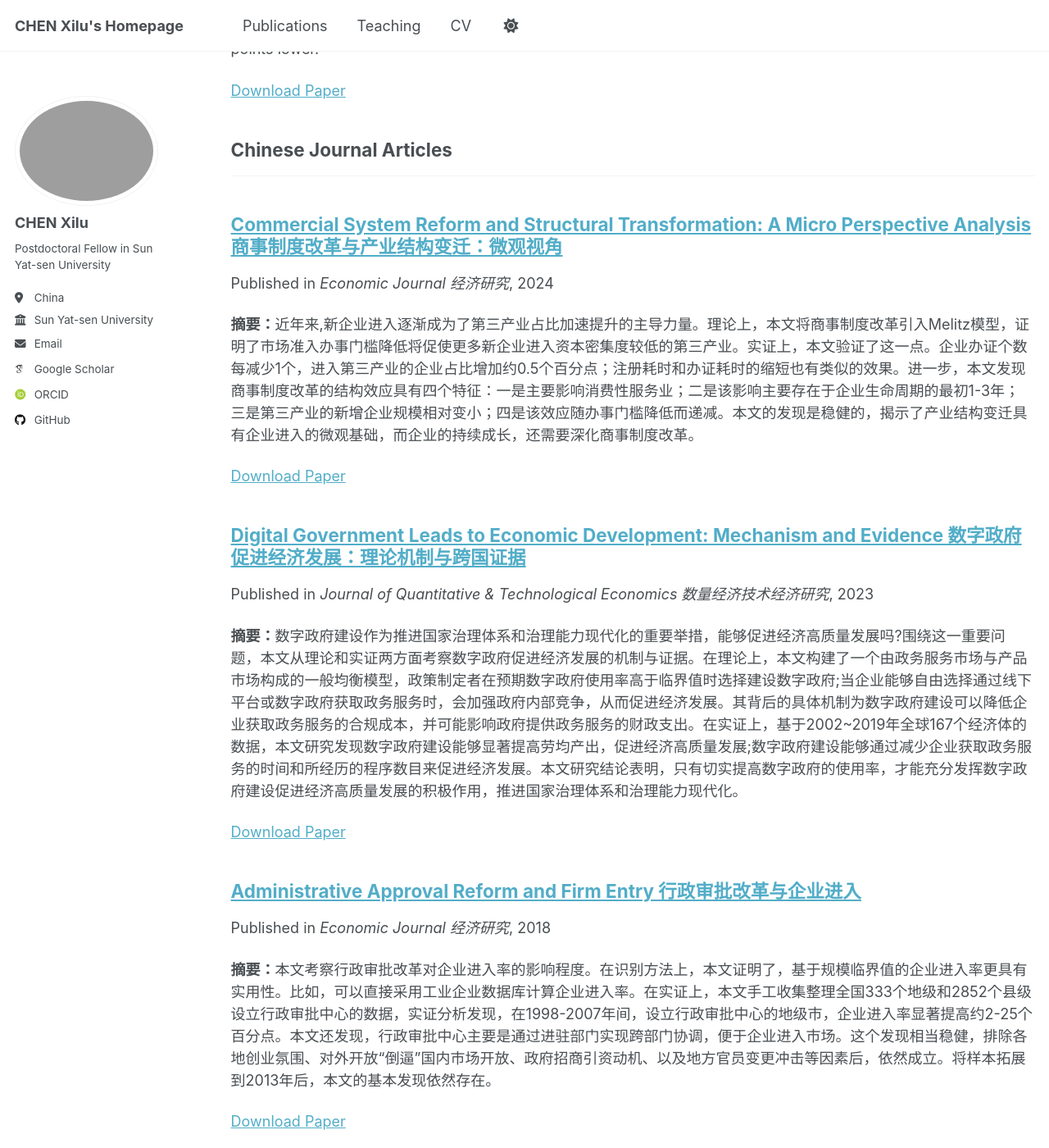
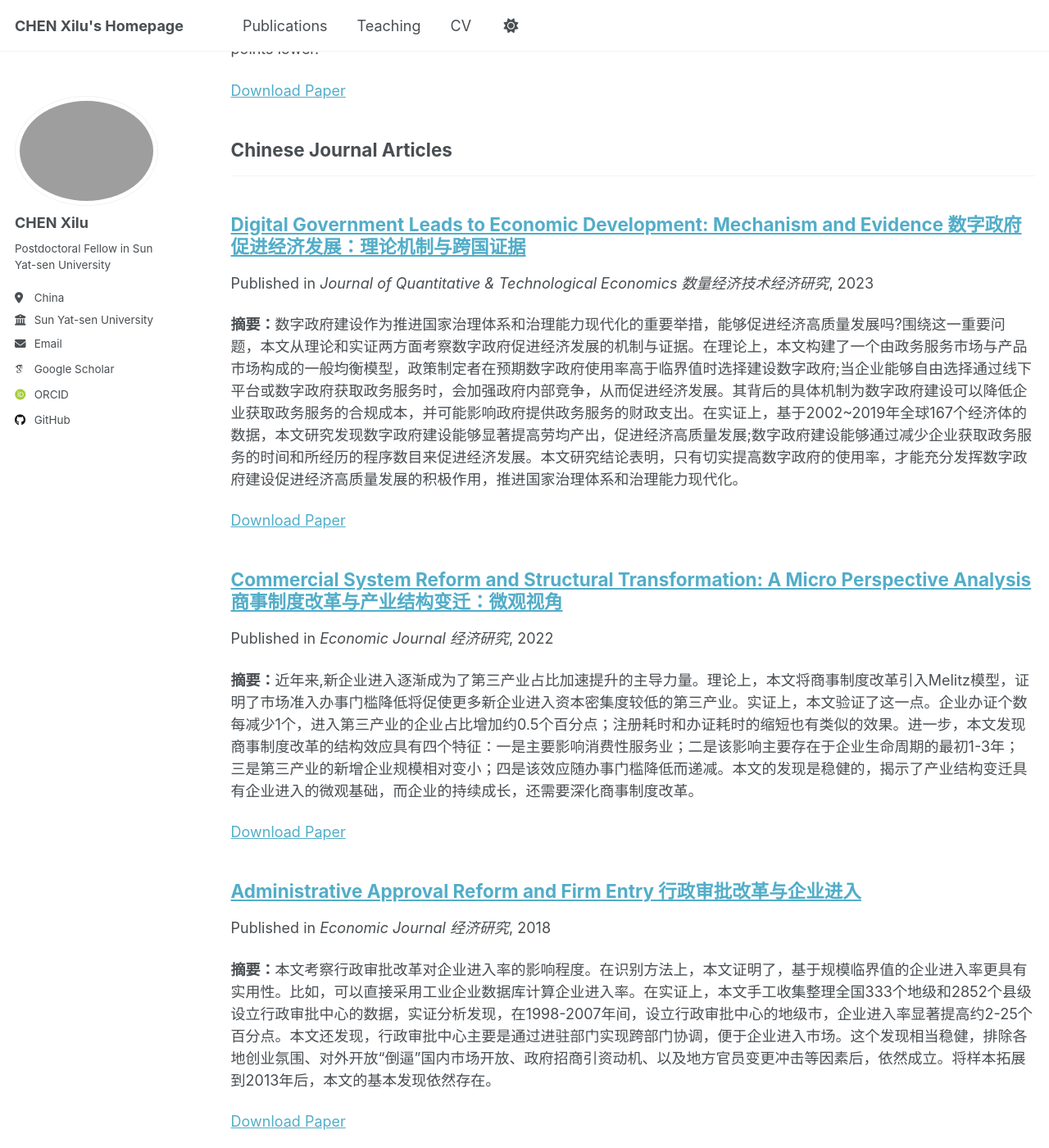
Before and after one commit to Xilu-CHEN/xilu-chen.github.io, a Jekyll site: the page built from _pages/publications.html, in a window 1280 px wide and 1400 px high, scrolled down 1626 px. Shown: the whole window at 82% size. Built offline with Jekyll 4.4.1, drawn with Linux system fonts in a browser that asks for light colours; some web fonts are replaced; a script that is not in the unit is left out.

Commit message:
Update JJYJ2022.md

```diff
--- a/_publications/JJYJ2022.md
+++ b/_publications/JJYJ2022.md
@@ -4,7 +4,7 @@ collection: publications
 category: chinese
 permalink: /publication/JJYJ2022
 excerpt: '**摘要：**近年来,新企业进入逐渐成为了第三产业占比加速提升的主导力量。理论上，本文将商事制度改革引入Melitz模型，证明了市场准入办事门槛降低将促使更多新企业进入资本密集度较低的第三产业。实证上，本文验证了这一点。企业办证个数每减少1个，进入第三产业的企业占比增加约0.5个百分点；注册耗时和办证耗时的缩短也有类似的效果。进一步，本文发现商事制度改革的结构效应具有四个特征：一是主要影响消费性服务业；二是该影响主要存在于企业生命周期的最初1-3年；三是第三产业的新增企业规模相对变小；四是该效应随办事门槛降低而递减。本文的发现是稳健的，揭示了产业结构变迁具有企业进入的微观基础，而企业的持续成长，还需要深化商事制度改革。'
-date: 2024-02-17
+date: 2022-02-01
 venue: 'Economic Journal 经济研究'
 paperurl: 'http://xilu-chen.github.io/files/JJYJ2022.pdf'
 ---
```
